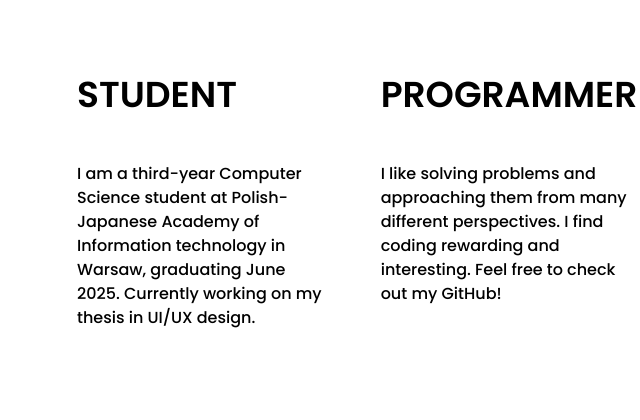
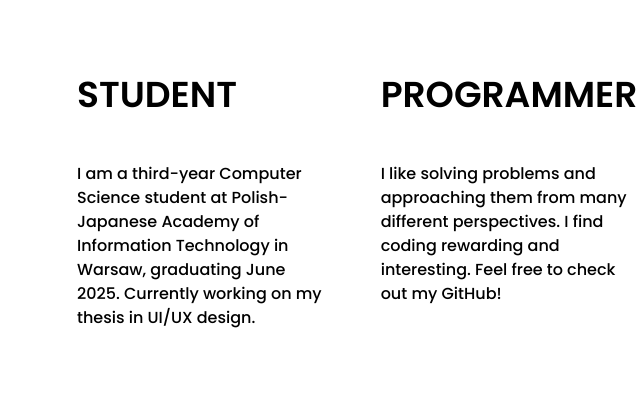
Before and after one commit to vizaav/vizaav.github.io, a website built with Vite: page index.html in a window 1280 px wide. Shown: the part 1280-1700 px from the top of the page, 131-771 px from the left. Built offline with nearby package versions, Linux system fonts and the light colour scheme.

Commit message:
fix: typo

```diff
--- a/index.html
+++ b/index.html
@@ -105,7 +105,7 @@
                 <h4 class="grid-title">STUDENT</h4>
                 <p class="grid-text">
                   I am a third-year Computer Science student at Polish-Japanese
-                  Academy of Information technology in Warsaw, graduating June
+                  Academy of Information Technology in Warsaw, graduating June
                   2025. Currently working on my thesis in UI/UX design.
                 </p>
               </div>
```
